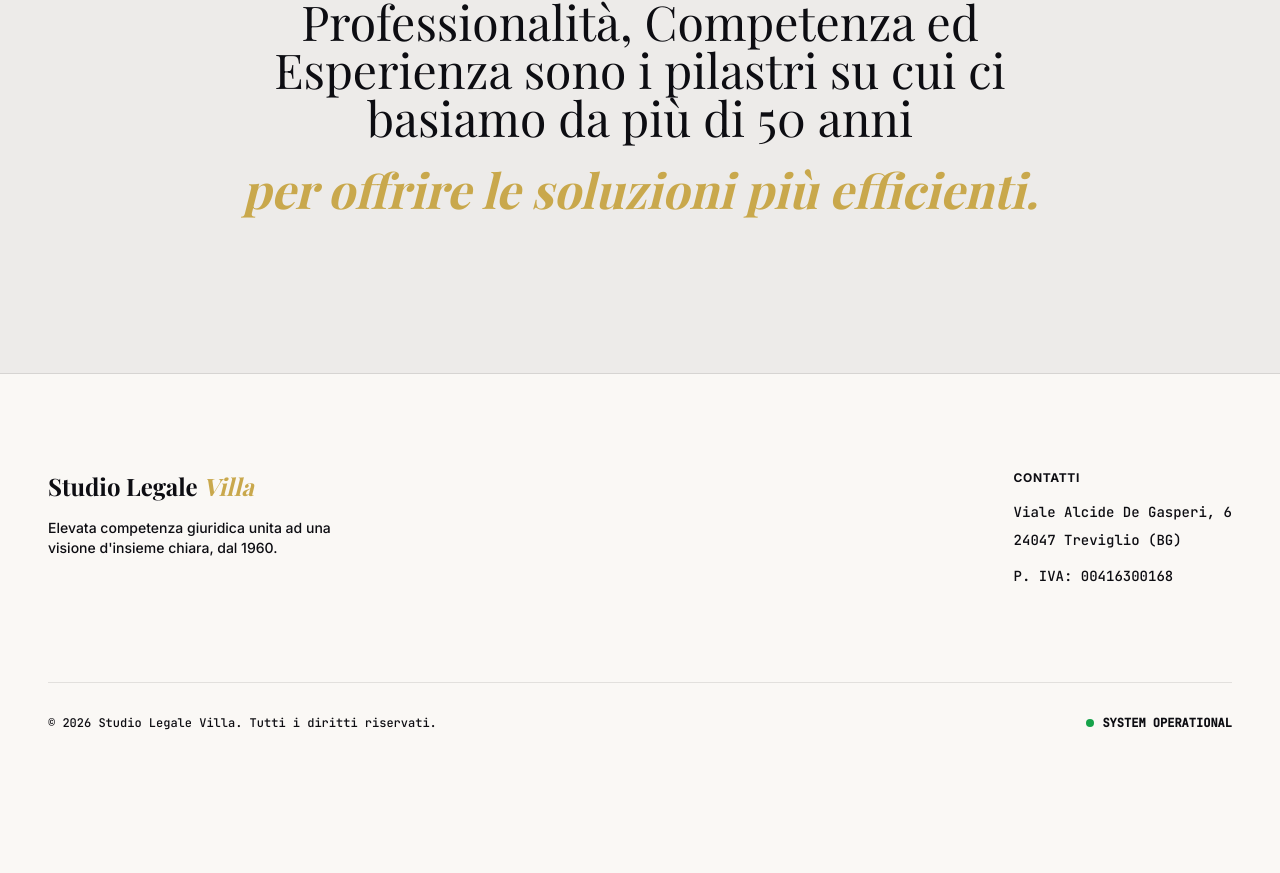
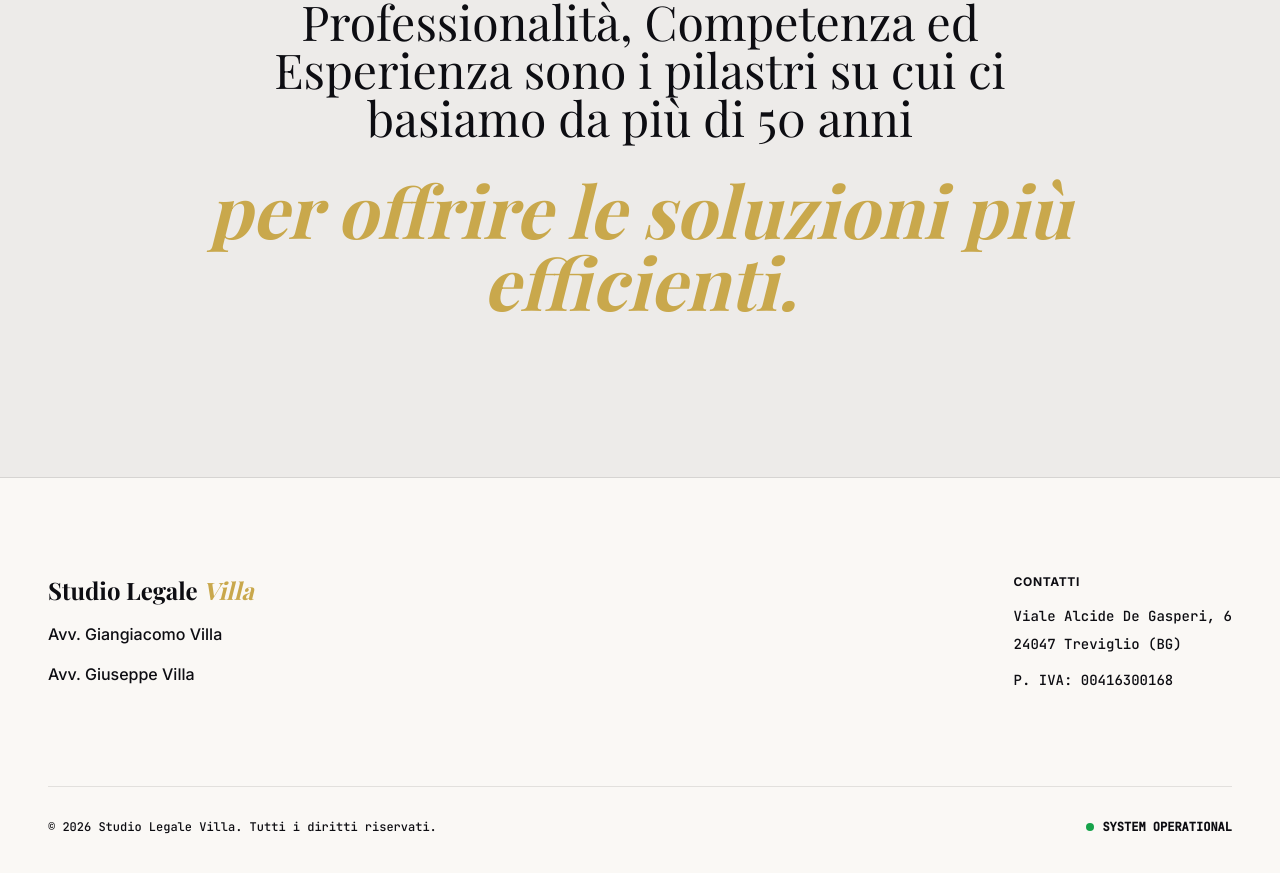
Before and after one commit to alevillamo07-web/sito, a React (Vite) app: page / in a window 1280 px wide. Shown: the part 1790-2663 px from the top of the page. Before the commit the page ends 2569 px from the top, so only its background shows below. Built offline with nearby package versions, Linux system fonts and the light colour scheme; a web font is replaced by a local one.

Commit message:
style: aggiornati testi manifesto e footer

```diff
--- a/src/App.jsx
+++ b/src/App.jsx
@@ -105,7 +105,7 @@ export default function App() {
           <p className="text-foreground font-bold uppercase tracking-[0.2em] text-xs mb-8">Il Nostro Manifesto</p>
           <div className="font-serif text-3xl md:text-4xl lg:text-5xl leading-tight font-medium max-w-4xl mx-auto">
             <span className="text-foreground block mb-6">Professionalità, Competenza ed Esperienza sono i pilastri su cui ci basiamo da più di 50 anni</span>
-            <span className="italic text-accent block font-bold">per offrire le soluzioni più efficienti.</span>
+            <span className="italic text-accent block font-bold text-5xl md:text-6xl lg:text-7xl mt-8 leading-none">per offrire le soluzioni più efficienti.</span>
           </div>
         </div>
       </section>
@@ -115,7 +115,10 @@ export default function App() {
         <div className="max-w-7xl mx-auto flex flex-col md:flex-row justify-between items-start gap-12">
           <div className="max-w-xs">
             <div className="font-serif font-bold text-2xl mb-4 text-foreground">Studio Legale <span className="text-accent italic">Villa</span></div>
-            <p className="text-foreground font-medium text-sm">Elevata competenza giuridica unita ad una visione d'insieme chiara, dal 1960.</p>
+            <div className="text-foreground font-medium text-base">
+              <p>Avv. Giangiacomo Villa</p>
+              <p className="mt-4">Avv. Giuseppe Villa</p>
+            </div>
           </div>
 
           <div className="flex flex-col gap-2 text-sm text-foreground font-mono font-medium">
```
